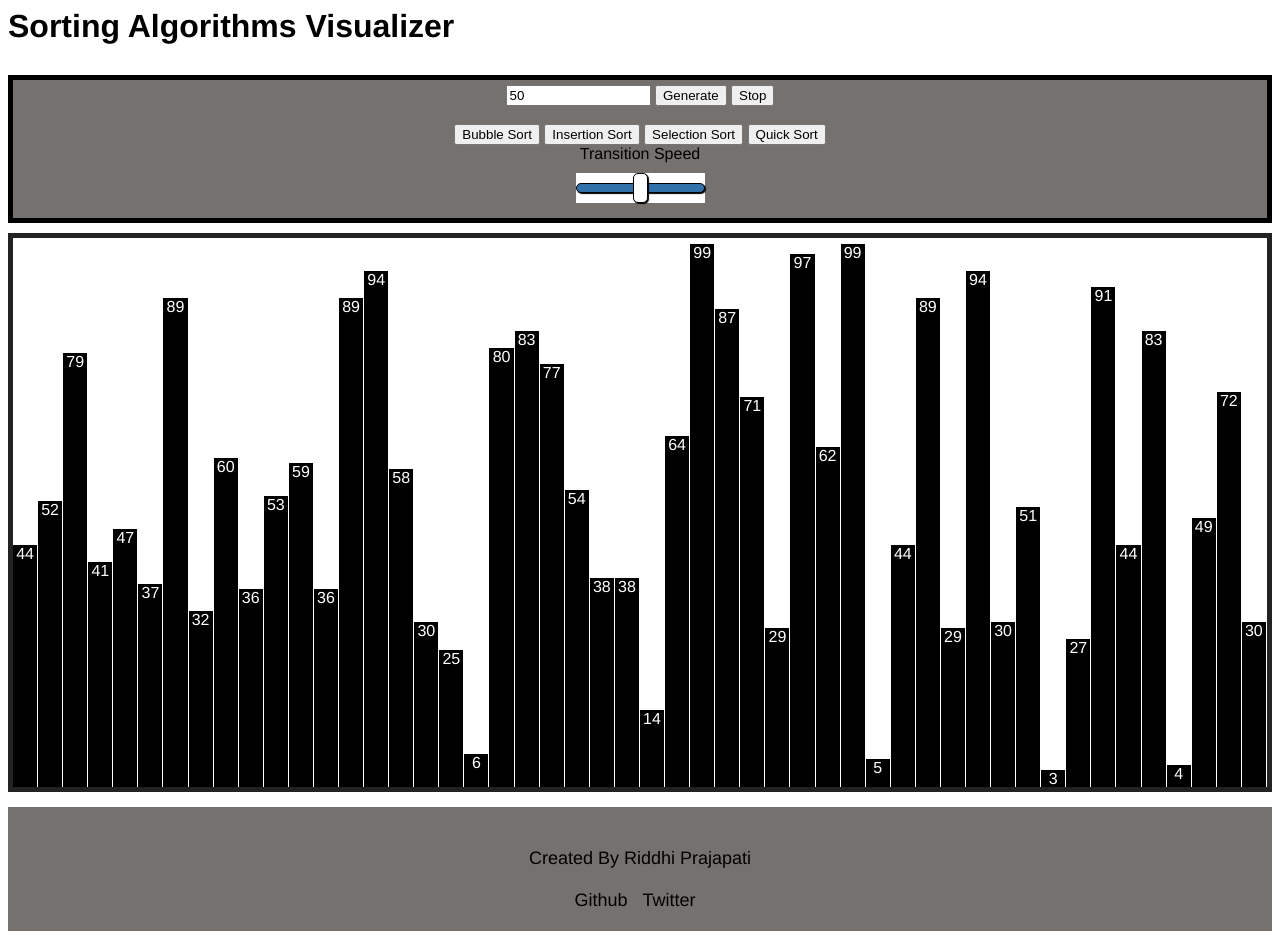
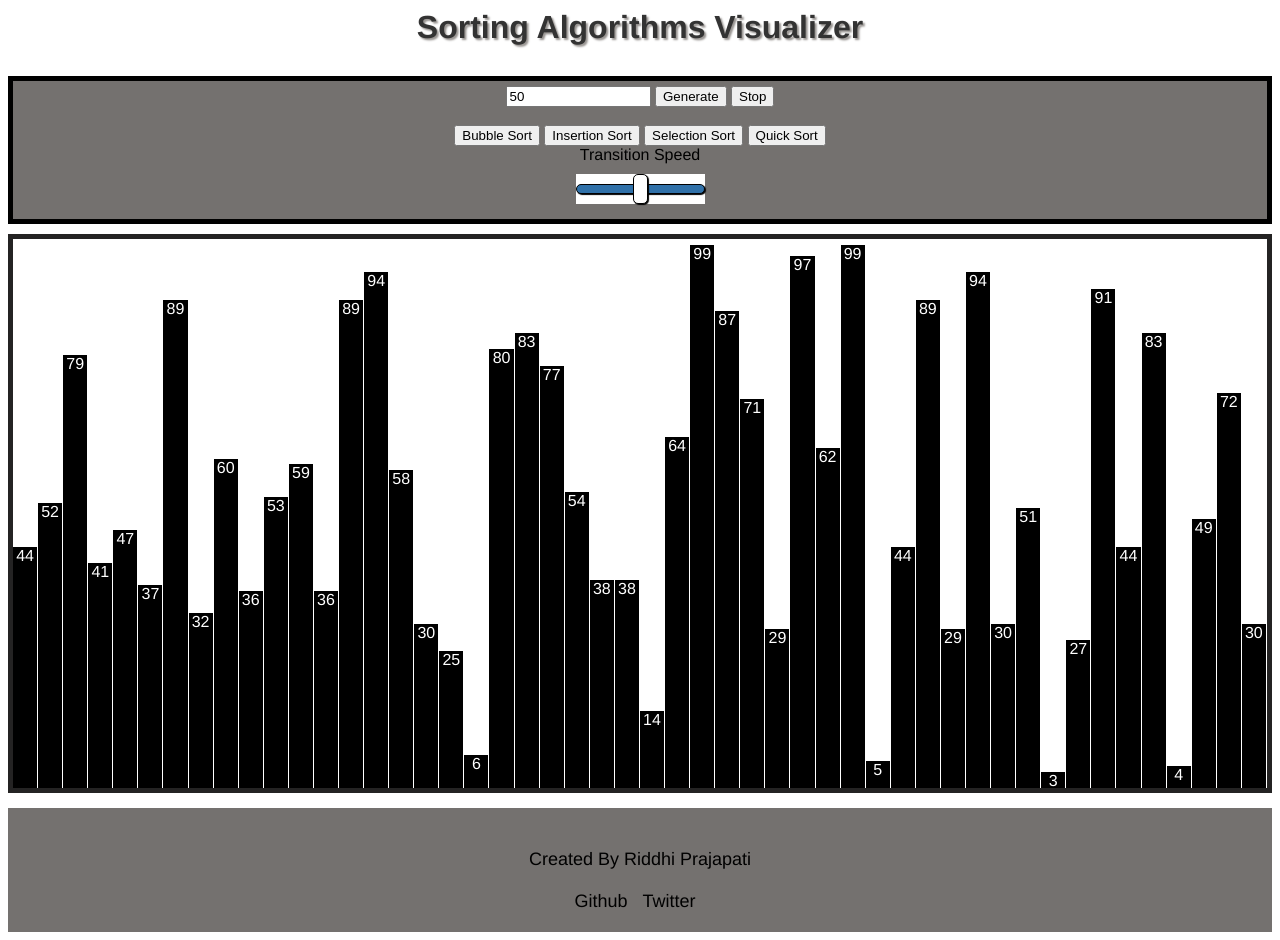
Before and after one commit to 1riddhi/Sorting-Algorithms-Visualizer, a plain HTML site: page index.html in a window 1280 px wide. Drawn offline with Linux system fonts and the light colour scheme.

Commit message:
Update style.css

```diff
--- a/style.css
+++ b/style.css
@@ -1,3 +1,18 @@
+h1 {
+    font-size: 2em;
+    font-weight: bold;
+    margin: 0 0 .5em;
+    line-height: 1.2em;
+    color: #333;
+    text-align: center;
+    text-shadow: 2px 2px 2px #979390;
+}
+
+body {
+    background-color: white;
+    font-family: "Franklin Gothic Medium", "Arial Narrow", Arial, sans-serif;
+}
+
 footer {
     font-size: large;
     background-color: #74716f;
@@ -43,10 +58,6 @@ a {
     background-color: white;
 }
 
-body {
-    background-color: white;
-    font-family: "Franklin Gothic Medium", "Arial Narrow", Arial, sans-serif;
-}
 
 .userinput {
     margin: auto;
```
